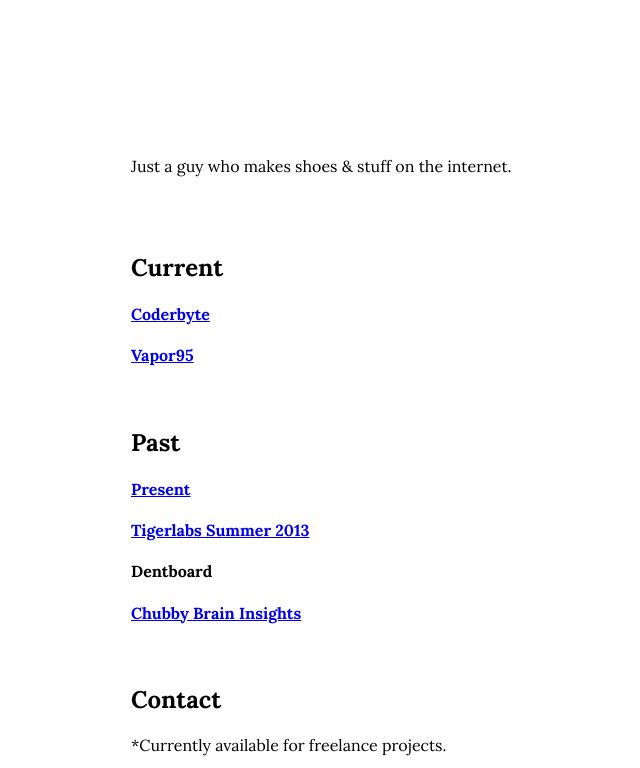
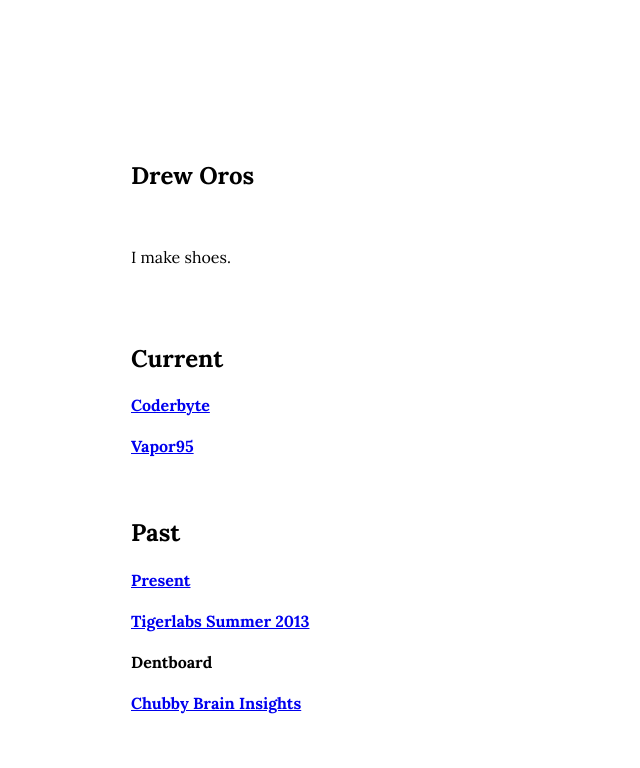
Before and after one commit to dreworos/sneakgod, a plain HTML site: page index.html in a window 1280 px wide. Shown: the top 768 px of the page, without its empty margins (359-999 px from the left). Drawn offline with Linux system fonts and the light colour scheme.

Commit message:
updated meta description

```diff
--- a/index.html
+++ b/index.html
@@ -7,13 +7,13 @@
 <meta name="generator" content="Jekyll v4.0.0" />
 <meta property="og:title" content="Drew Taylor Oros" />
 <meta property="og:locale" content="en_US" />
-<meta name="description" content="Just a guy who makes stuff on the internet." />
-<meta property="og:description" content="Just a guy who makes shoes & stuff on the internet." />
+<meta name="description" content="I make shoes." />
+<meta property="og:description" content="I make shoes." />
 <link rel="canonical" href="http://localhost:4000/" />
 <meta property="og:url" content="http://localhost:4000/" />
 <meta property="og:site_name" content="Drew Taylor Oros" />
 <script type="application/ld+json">
-{"url":"http://localhost:4000/","headline":"","name":"Drew Taylor Oros","description":"Just a guy who makes shoes & stuff on the internet.","@type":"WebSite","@context":"https://schema.org"}</script>
+{"url":"http://localhost:4000/","headline":"","name":"Drew Taylor Oros","description":"I make shoes.","@type":"WebSite","@context":"https://schema.org"}</script>
 <style>
 
 @import url('https://fonts.googleapis.com/css2?family=Lora:ital,wght@0,400;0,500;0,600;0,700;1,400;1,500;1,600;1,700&display=swap');
@@ -48,7 +48,10 @@
 
       <div class="aligner">
   <!-- intro -->
-    <p>Just a guy who makes shoes & stuff on the internet.</p>
+
+  <h2>Drew Oros</h2>
+   </br>
+  <p>I make shoes.</p>
   </br>
   </br>
   <!-- current projects section -->
```
